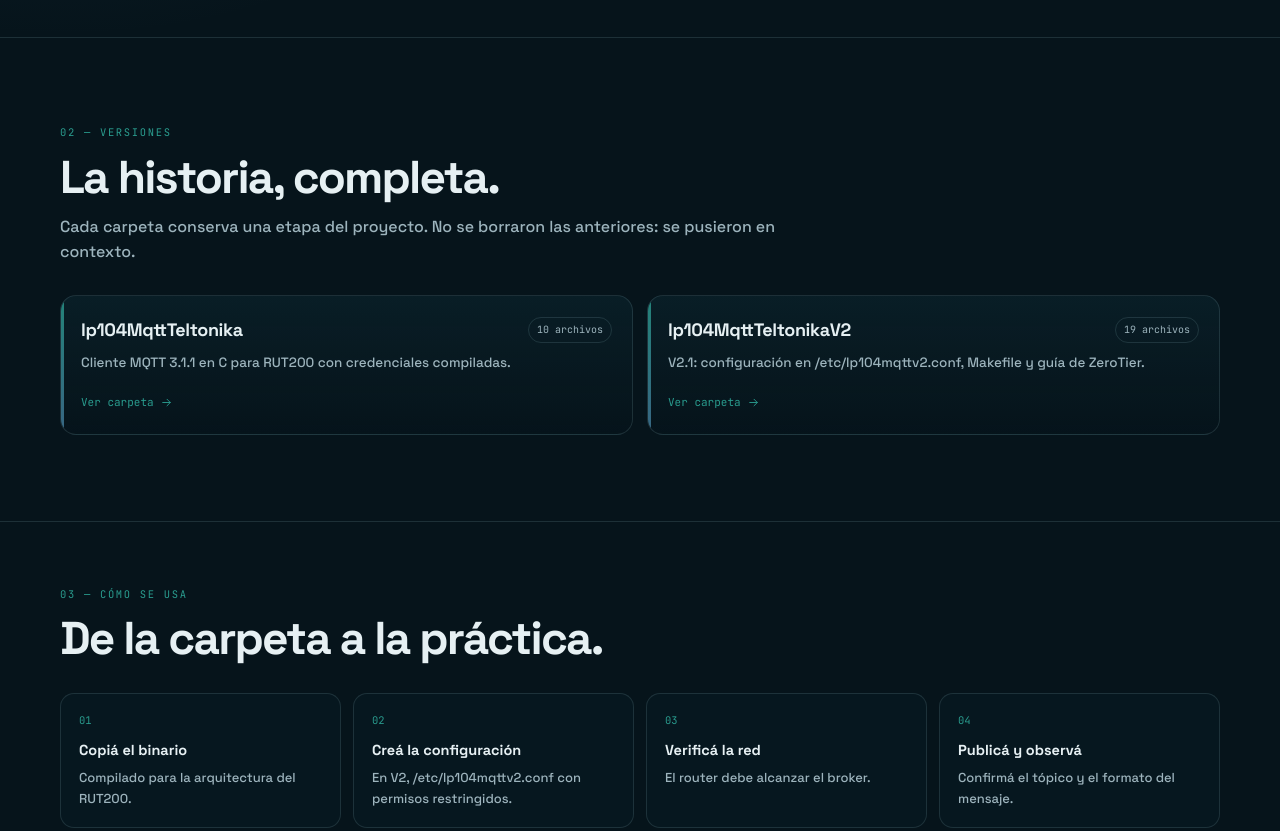
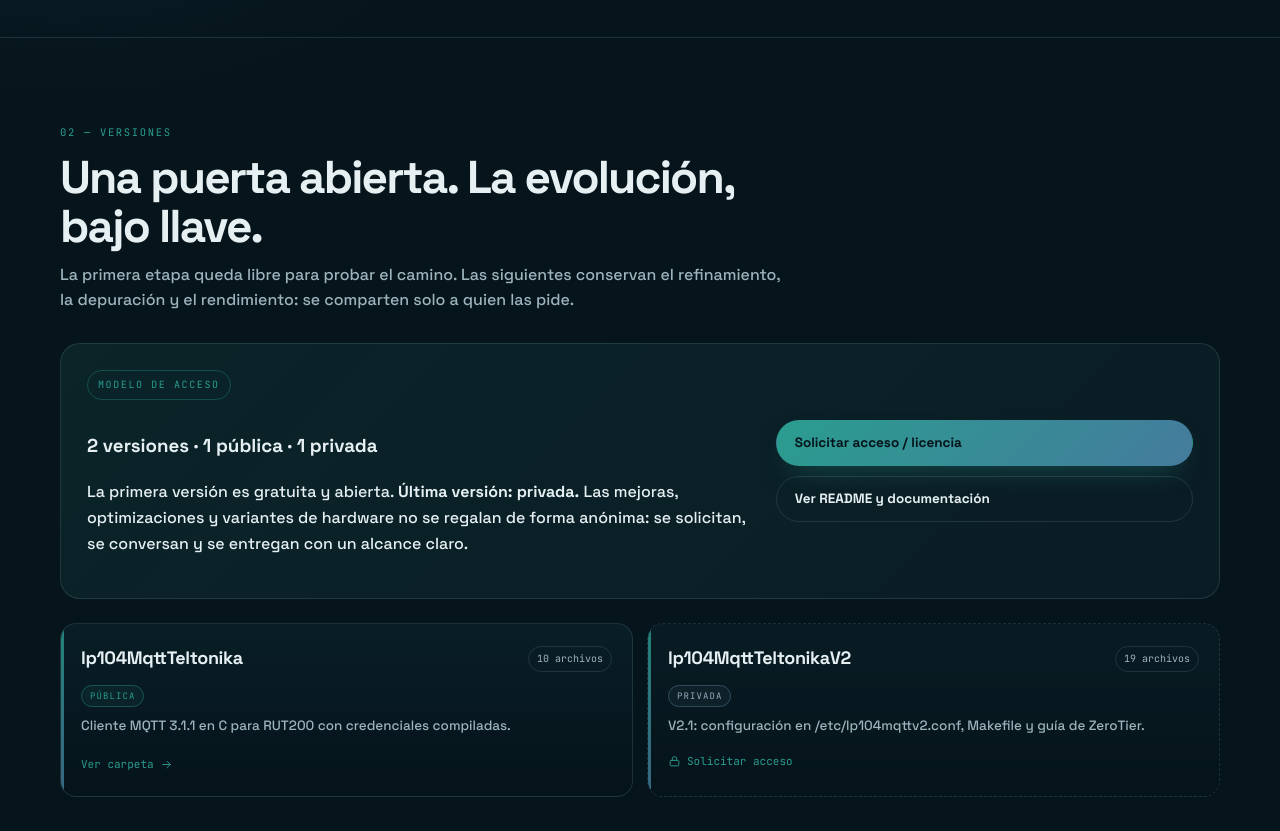
Before and after one commit to jmadasme/teltonika-lp104, a plain HTML site: page docs/index.html in a window 1280 px wide. Shown: the part 1300-2131 px from the top of the page. Drawn offline with Linux system fonts and the light colour scheme; no server answers.

Commit message:
docs: landing con el contenido completo del proyecto

```diff
--- a/docs/index.html
+++ b/docs/index.html
@@ -134,14 +134,15 @@ h2{font-size:clamp(30px,4vw,46px);line-height:1.05;letter-spacing:-.04em;margin:
   .stat{border-right:0;border-bottom:1px solid var(--line)}
   h1{font-size:42px}
 }
-</style>
+.gate{display:grid;grid-template-columns:1.35fr .85fr;gap:26px;align-items:center;border:1px solid var(--line);border-radius:20px;padding:26px;background:linear-gradient(135deg,rgba(42,157,143,.12),rgba(69,123,157,.08));margin:22px 0 24px}.gate-badge{display:inline-block;font-family:var(--mono);font-size:10px;letter-spacing:.16em;color:var(--accent);border:1px solid rgba(42,157,143,.35);padding:6px 10px;border-radius:999px;margin-bottom:12px}.gate-actions{display:flex;flex-direction:column;gap:10px;align-items:stretch}.version.private{border-style:dashed;background:linear-gradient(180deg,rgba(11,34,43,.55),rgba(6,20,27,.7))}.version .state{font-family:var(--mono);font-size:9px;letter-spacing:.12em;padding:4px 8px;border-radius:999px;border:1px solid var(--line);color:var(--muted)}.state.pub{color:#2A9D8F;border-color:rgba(42,157,143,.4);background:rgba(42,157,143,.08)}.state.priv{color:#9ab;border-color:rgba(91,124,153,.45);background:rgba(91,124,153,.08)}.private-link{color:#9ab;cursor:pointer}@media(max-width:820px){.gate{grid-template-columns:1fr}}</style>
 <link rel="stylesheet" href="assets/community.css?v=1">
 </head>
 <body>
 <header class="nav"><div class="wrap nav-in">
   <a class="brand" href="/"><span class="brand-mark"><svg viewBox="0 0 24 24" width="18" height="18" fill="none" stroke="currentColor" stroke-width="1.7" stroke-linecap="round" stroke-linejoin="round" aria-hidden="true"><path d="m12 2 9 5-9 5-9-5 9-5z"/><path d="m3 12 9 5 9-5M3 17l9 5 9-5"/></svg></span><span>jmadasme<span style="color:var(--accent)">.</span>portfolio</span></a>
   <nav class="nav-links">
-    <a href="#proyecto">Proyecto</a><a href="#versiones">Versiones</a><a href="#stack">Stack</a><a href="#docs">Docs</a><a href="#comunidad">Comunidad</a>
+    <a href="#proyecto">Proyecto</a><a href="#versiones">Versiones</a>
+      <a href="#acceso">Acceso</a><a href="#stack">Stack</a><a href="#docs">Docs</a><a href="#comunidad">Comunidad</a>
     <a class="btn btn-ghost" style="padding:9px 15px" href="/iot/">← IoT</a>
   </nav>
 </div></header>
@@ -155,7 +156,7 @@ h2{font-size:clamp(30px,4vw,46px);line-height:1.05;letter-spacing:-.04em;margin:
       <a class="btn btn-primary" href="https://github.com/jmadasme/teltonika-lp104" target="_blank" rel="noopener">Ver el repositorio <svg viewBox="0 0 24 24" width="15" height="15" fill="none" stroke="currentColor" stroke-width="1.7" stroke-linecap="round" stroke-linejoin="round" aria-hidden="true"><path d="M5 12h14M13 6l6 6-6 6"/></svg></a>
       <a class="btn btn-ghost" href="#versiones">Explorar versiones</a>
     </div>
-    <div class="badges"><span class="badge">MIT</span><span class="badge">IoT &amp; Hardware</span><span class="badge">2 versiónes</span><span class="badge">GitHub Pages</span></div>
+    <div class="badges"><span class="badge">MIT</span><span class="badge">IoT &amp; Hardware</span><span class="badge">2 versiones · 1 privada</span><span class="badge">GitHub Pages</span></div>
   </div>
   <div class="hero-visual">
     <div class="visual-frame"><img src="assets/architecture.svg" alt="Árbol de versiones de Teltonika LP104"></div>
@@ -164,7 +165,7 @@ h2{font-size:clamp(30px,4vw,46px);line-height:1.05;letter-spacing:-.04em;margin:
   </div>
 </div></section>
 
-<section class="stats"><div class="wrap stats-grid"><div class="stat"><div class="stat-num">2</div><div class="stat-label">versiones</div></div><div class="stat"><div class="stat-num">MQTT 3.1.1</div><div class="stat-label">protocolo</div></div><div class="stat"><div class="stat-num">1</div><div class="stat-label">router</div></div><div class="stat"><div class="stat-num">0</div><div class="stat-label">nube propia</div></div></div></section>
+<section class="stats"><div class="wrap stats-grid"><div class="stat"><div class="stat-num">2</div><div class="stat-label">versiones</div></div><div class="stat"><div class="stat-num">1</div><div class="stat-label">pública</div></div><div class="stat"><div class="stat-num">1</div><div class="stat-label">privada</div></div><div class="stat"><div class="stat-num">1</div><div class="stat-label">licencia</div></div></div></section>
 
 <section class="section" id="proyecto"><div class="wrap">
   <div class="section-head reveal"><div class="kicker">01 — El proyecto</div><h2>Qué resuelve</h2><p class="section-sub">Cliente MQTT 3.1.1 compilado para el router Teltonika RUT200. La primera versión lleva la configuración compilada; la V2 la mueve a /etc/lp104mqttv2.conf e incluye Makefile y guía de ZeroTier.</p></div>
@@ -175,15 +176,29 @@ h2{font-size:clamp(30px,4vw,46px);line-height:1.05;letter-spacing:-.04em;margin:
 </div></section>
 
 <section class="section" id="versiones"><div class="wrap">
-  <div class="section-head reveal"><div class="kicker">02 — Versiones</div><h2>La historia, completa.</h2><p class="section-sub">Cada carpeta conserva una etapa del proyecto. No se borraron las anteriores: se pusieron en contexto.</p></div>
+  <div class="section-head reveal"><div class="kicker">02 — Versiones</div><h2>Una puerta abierta. La evolución, bajo llave.</h2>
+  <p class="section-sub">La primera etapa queda libre para probar el camino. Las siguientes conservan el refinamiento, la depuración y el rendimiento: se comparten solo a quien las pide.</p></div>
+  <div class="gate reveal" id="acceso">
+    <div>
+      <span class="gate-badge">MODELO DE ACCESO</span>
+      <h3>2 versiones · 1 pública · 1 privada</h3>
+      <p>La primera versión es gratuita y abierta. <strong>Última versión: privada.</strong> Las mejoras, optimizaciones y variantes de hardware no se regalan de forma anónima: se solicitan, se conversan y se entregan con un alcance claro.</p>
+    </div>
+    <div class="gate-actions">
+      <a class="btn btn-primary" href="https://github.com/jmadasme/teltonika-lp104/issues/new?template=solicitud-acceso.yml&title=Solicitud%20de%20acceso%20a%20versiones%20privadas" target="_blank" rel="noopener">Solicitar acceso / licencia</a>
+      <a class="btn btn-ghost" href="#docs">Ver README y documentación</a>
+    </div>
+  </div>
   <div class="versions"><article class="version reveal">
   <div class="version-top"><h3>lp104MqttTeltonika</h3><span class="count">10 archivos</span></div>
+  <div style="margin-bottom:8px"><span class="state pub">PÚBLICA</span></div>
   <p>Cliente MQTT 3.1.1 en C para RUT200 con credenciales compiladas.</p>
-  <a href="https://github.com/jmadasme/teltonika-lp104/tree/main/versions/lp104MqttTeltonika" target="_blank" rel="noopener">Ver carpeta <svg viewBox="0 0 24 24" width="13" height="13" fill="none" stroke="currentColor" stroke-width="1.7" stroke-linecap="round" stroke-linejoin="round" aria-hidden="true"><path d="M5 12h14M13 6l6 6-6 6"/></svg></a>
-</article><article class="version reveal">
+  <a href="versions/lp104MqttTeltonika/" target="_blank" rel="noopener">Ver carpeta <svg viewBox="0 0 24 24" width="13" height="13" fill="none" stroke="currentColor" stroke-width="1.7" stroke-linecap="round" stroke-linejoin="round" aria-hidden="true"><path d="M5 12h14M13 6l6 6-6 6"/></svg></a>
+</article><article class="version reveal private">
   <div class="version-top"><h3>lp104MqttTeltonikaV2</h3><span class="count">19 archivos</span></div>
+  <div style="margin-bottom:8px"><span class="state priv">PRIVADA</span></div>
   <p>V2.1: configuración en /etc/lp104mqttv2.conf, Makefile y guía de ZeroTier.</p>
-  <a href="https://github.com/jmadasme/teltonika-lp104/tree/main/versions/lp104MqttTeltonikaV2" target="_blank" rel="noopener">Ver carpeta <svg viewBox="0 0 24 24" width="13" height="13" fill="none" stroke="currentColor" stroke-width="1.7" stroke-linecap="round" stroke-linejoin="round" aria-hidden="true"><path d="M5 12h14M13 6l6 6-6 6"/></svg></a>
+  <a class="private-link" href="https://github.com/jmadasme/teltonika-lp104/issues/new?template=solicitud-acceso.yml&title=Solicitud%20de%20acceso%20a%20versiones%20privadas" target="_blank" rel="noopener"><svg viewBox="0 0 24 24" width="13" height="13" fill="none" stroke="currentColor" stroke-width="1.7" stroke-linecap="round" stroke-linejoin="round" aria-hidden="true"><rect x="4" y="10" width="16" height="10" rx="2"/><path d="M8 10V7a4 4 0 0 1 8 0v3"/></svg> Solicitar acceso</a>
 </article></div>
 </div></section>
 
@@ -202,7 +217,7 @@ h2{font-size:clamp(30px,4vw,46px);line-height:1.05;letter-spacing:-.04em;margin:
   <div class="stack-grid">
     <div class="reveal"><div class="chips"><span class="chip">C</span><span class="chip">MQTT</span><span class="chip">Teltonika RUT200</span><span class="chip">Make</span><span class="chip">ZeroTier</span></div><div class="note"><svg viewBox="0 0 24 24" width="16" height="16" fill="none" stroke="currentColor" stroke-width="1.7" stroke-linecap="round" stroke-linejoin="round" aria-hidden="true"><path d="m5 12 4 4L19 6"/></svg><span>El SDK del router no se incluye. La configuración real y las credenciales deben crearse en el equipo, no en el repositorio.</span></div></div>
     <div class="terminal reveal"><div class="terminal-bar"><span class="dot"></span><span class="dot"></span><span class="dot"></span></div><pre>git clone https://github.com/jmadasme/teltonika-lp104.git
-cd teltonika-lp104/versions/lp104MqttTeltonikaV2
+cd teltonika-lp104/versions/lp104MqttTeltonika
 make
 # leé docs/datasheet.md para copiar binario y configuración al router</pre></div>
   </div>
```
